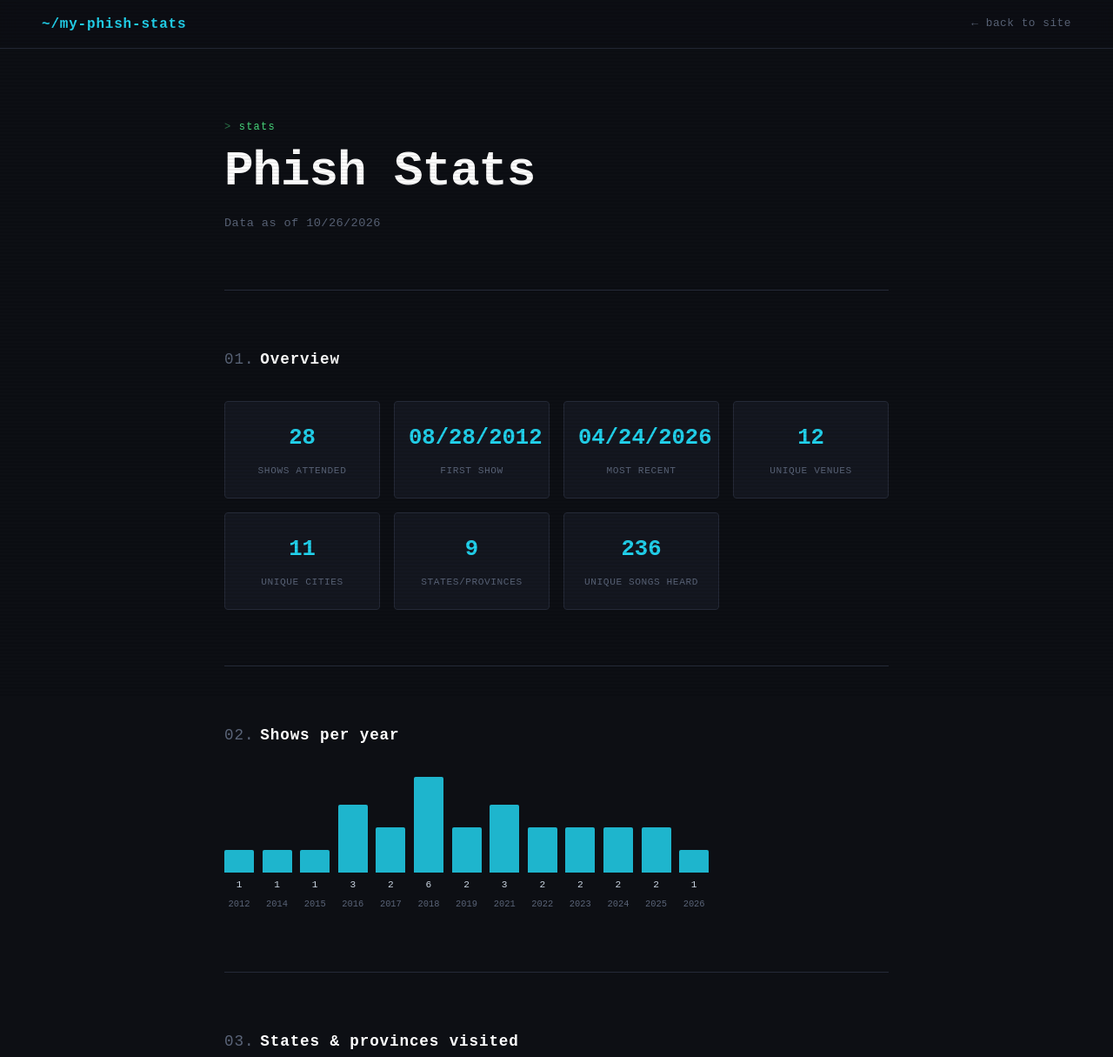
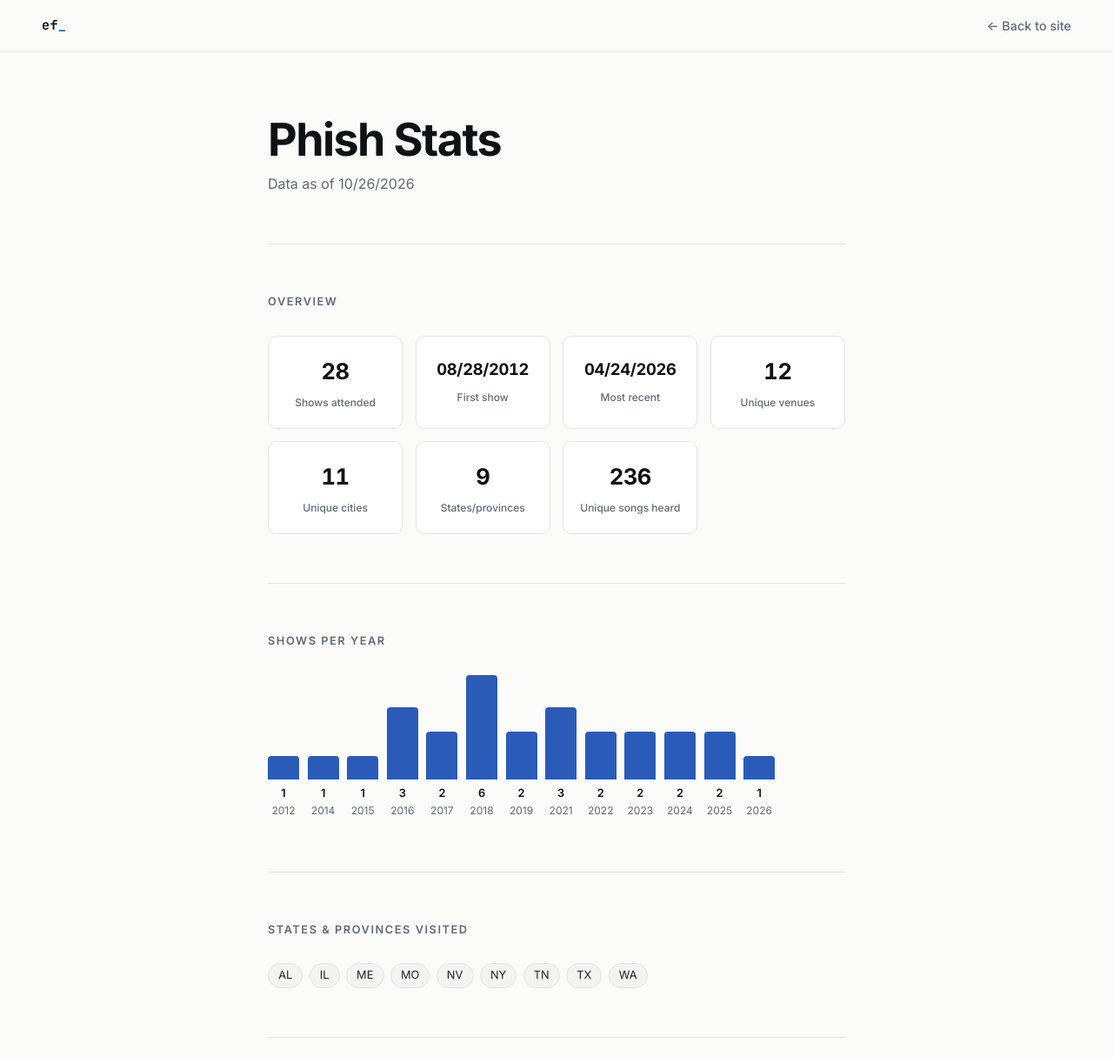
Before and after one commit to eric-d-ferguson/my-phish-stats, a website: page index.html in a window 1280 px wide. Shown: the top 1215 px of the page at 87% size. Drawn offline with Linux system fonts and the light colour scheme.

Commit message:
Restyle to match ericdferguson.com
- Replace terminal styling with Inter type and a single accent color
- Add automatic light/dark theme
- Add ef_ nav logo; point back link at ericdferguson.com
- Keep date stat values inside their cards
- Ignore IntelliJ project files

```diff
--- a/app.js
+++ b/app.js
@@ -51,8 +51,8 @@
 function renderStatGrid(stats) {
   const items = [
     ['Shows attended', stats.totalShows],
-    ['First show', fmtDate(stats.firstShow)],
-    ['Most recent', fmtDate(stats.lastShow)],
+    ['First show', fmtDate(stats.firstShow), 'date'],
+    ['Most recent', fmtDate(stats.lastShow), 'date'],
     ['Unique venues', stats.uniqueVenues],
     ['Unique cities', stats.uniqueCities],
     ['States/provinces', stats.uniqueStates.length],
@@ -60,9 +60,9 @@
   ];
 
   $('#stat-grid').innerHTML = items
-    .map(([label, value]) => `
+    .map(([label, value, kind]) => `
       <div class="stat-card">
-        <div class="stat-value">${value}</div>
+        <div class="stat-value${kind === 'date' ? ' stat-value--date' : ''}">${value}</div>
         <div class="stat-label">${label}</div>
       </div>
     `)
--- a/index.html
+++ b/index.html
@@ -3,48 +3,51 @@
 <head>
   <meta charset="UTF-8" />
   <meta name="viewport" content="width=device-width, initial-scale=1.0" />
-  <title>my phish stats</title>
+  <title>My Phish Stats</title>
   <meta name="description" content="Phish show attendance stats — shows, venues, cities/states, and songs — pulled from phish.net." />
+  <meta name="theme-color" content="#fbfbfa" media="(prefers-color-scheme: light)" />
+  <meta name="theme-color" content="#121417" media="(prefers-color-scheme: dark)" />
   <link rel="stylesheet" href="style.css" />
+  <link rel="preconnect" href="https://fonts.googleapis.com" />
+  <link rel="preconnect" href="https://fonts.gstatic.com" crossorigin />
+  <link href="https://fonts.googleapis.com/css2?family=Inter:wght@400;500;600;700&family=JetBrains+Mono:wght@700&display=swap" rel="stylesheet" />
 </head>
 <body>
-  <div class="scanlines"></div>
 
   <nav>
-    <span class="nav-logo">~/my-phish-stats</span>
-    <a href="https://eric-d-ferguson.github.io/" class="back-link">← back to site</a>
+    <a class="nav-logo" href="https://ericdferguson.com/" title="ericdferguson.com">ef<span>_</span></a>
+    <a href="https://ericdferguson.com/" class="back-link">← Back to site</a>
   </nav>
 
   <main>
     <section id="hero">
-      <p class="prompt">stats</p>
       <h1>Phish Stats</h1>
       <p class="tagline" id="generated-at">Loading…</p>
     </section>
 
     <section id="overview">
-      <h2><span class="section-prefix">01.</span>Overview</h2>
+      <h2>Overview</h2>
       <div class="stat-grid" id="stat-grid"></div>
     </section>
 
     <section id="years">
-      <h2><span class="section-prefix">02.</span>Shows per year</h2>
+      <h2>Shows per year</h2>
       <div class="year-chart" id="shows-per-year"></div>
     </section>
 
     <section id="places">
-      <h2><span class="section-prefix">03.</span>States &amp; provinces visited</h2>
+      <h2>States &amp; provinces visited</h2>
       <ul class="states-list" id="states-list"></ul>
     </section>
 
     <section id="songs">
-      <h2><span class="section-prefix">04.</span>Most played songs</h2>
+      <h2>Most played songs</h2>
       <div class="song-list" id="top-songs"></div>
     </section>
   </main>
 
   <footer>
-    data via <a href="https://phish.net/api" target="_blank" rel="noopener">phish.net API</a>
+    Data via <a href="https://phish.net/api" target="_blank" rel="noopener">phish.net API</a>
   </footer>
 
   <script src="app.js"></script>
--- a/style.css
+++ b/style.css
@@ -2,18 +2,34 @@
 *, *::before, *::after { box-sizing: border-box; margin: 0; padding: 0; }
 
 :root {
-  --bg:       #0d0f14;
-  --bg2:      #141720;
-  --bg3:      #1a1e2a;
-  --border:   #252a38;
-  --green:    #4ade80;
-  --cyan:     #22d3ee;
-  --text:     #c8d3e0;
-  --muted:    #5a6478;
-  --accent:   var(--cyan);
-  --font:     'JetBrains Mono', 'Fira Code', 'Cascadia Code', monospace;
-  --max:      860px;
-  --nav-h:    56px;
+  color-scheme: light dark;
+  --bg:       #fbfbfa;
+  --surface:  #ffffff;
+  --bg2:      #f3f3f1;
+  --border:   #e4e4e0;
+  --text:     #1f2328;
+  --heading:  #0f1215;
+  --muted:    #626a75;
+  --accent:   #2a5bb8;
+  --nav-bg:   rgba(251,251,250,.85);
+  --font:     'Inter', system-ui, -apple-system, 'Segoe UI', sans-serif;
+  --mono:     'JetBrains Mono', ui-monospace, monospace;
+  --max:      760px;
+  --nav-h:    60px;
+}
+
+@media (prefers-color-scheme: dark) {
+  :root {
+    --bg:      #121417;
+    --surface: #1a1d21;
+    --bg2:     #1a1d21;
+    --border:  #2a2e34;
+    --text:    #d9dde3;
+    --heading: #f4f5f7;
+    --muted:   #9199a4;
+    --accent:  #84a9f0;
+    --nav-bg:  rgba(18,20,23,.85);
+  }
 }
 
 html { scroll-behavior: smooth; }
@@ -22,29 +38,16 @@
   background: var(--bg);
   color: var(--text);
   font-family: var(--font);
-  font-size: 14px;
-  line-height: 1.75;
+  font-size: 16px;
+  line-height: 1.6;
   min-height: 100vh;
-}
-
-.scanlines {
-  pointer-events: none;
-  position: fixed;
-  inset: 0;
-  z-index: 100;
-  background: repeating-linear-gradient(
-    to bottom,
-    transparent,
-    transparent 2px,
-    rgba(0,0,0,.08) 2px,
-    rgba(0,0,0,.08) 4px
-  );
+  -webkit-font-smoothing: antialiased;
 }
 
 ::selection { background: var(--accent); color: var(--bg); }
 
-a { color: var(--accent); text-decoration: none; transition: opacity .15s; }
-a:hover { opacity: .75; }
+a { color: var(--accent); text-decoration: none; transition: color .15s, opacity .15s; }
+a:hover { opacity: .8; }
 
 /* ── Nav ── */
 nav {
@@ -56,24 +59,27 @@
   align-items: center;
   justify-content: space-between;
   padding: 0 clamp(1.25rem, 5vw, 3rem);
-  background: rgba(13,15,20,.85);
+  background: var(--nav-bg);
   backdrop-filter: blur(10px);
+  -webkit-backdrop-filter: blur(10px);
   border-bottom: 1px solid var(--border);
 }
 
 .nav-logo {
-  font-size: 1rem;
+  font-family: var(--mono);
+  font-size: .95rem;
   font-weight: 700;
-  color: var(--accent);
-  letter-spacing: .05em;
+  color: var(--heading);
+  letter-spacing: .02em;
 }
+.nav-logo span { color: var(--accent); }
 
 .back-link {
   color: var(--muted);
-  font-size: .8rem;
-  letter-spacing: .04em;
+  font-size: .9rem;
+  font-weight: 500;
 }
-.back-link:hover { color: var(--accent); opacity: 1; }
+.back-link:hover { color: var(--heading); opacity: 1; }
 
 /* ── Main layout ── */
 main {
@@ -83,48 +89,34 @@
 }
 
 section {
-  padding: 4rem 0;
+  padding: 3.5rem 0;
   border-bottom: 1px solid var(--border);
 }
 section:last-child { border-bottom: none; }
 
-#hero { padding-top: 5rem; }
-
-.prompt {
-  font-size: .75rem;
-  color: var(--green);
-  margin-bottom: .5rem;
-  letter-spacing: .1em;
-}
-.prompt::before { content: '> '; opacity: .5; }
+#hero { padding-top: 4.5rem; }
 
 #hero h1 {
-  font-size: clamp(2rem, 6vw, 3.5rem);
+  font-size: clamp(2.2rem, 6vw, 3.25rem);
   font-weight: 700;
-  color: #fff;
-  letter-spacing: -.02em;
-  line-height: 1.15;
-  margin-bottom: 1rem;
+  color: var(--heading);
+  letter-spacing: -.03em;
+  line-height: 1.1;
+  margin-bottom: .6rem;
 }
 
 .tagline {
-  font-size: .85rem;
+  font-size: 1rem;
   color: var(--muted);
-  letter-spacing: .03em;
 }
 
 h2 {
-  font-size: 1.1rem;
-  font-weight: 700;
-  color: #fff;
-  letter-spacing: .05em;
-  margin-bottom: 2rem;
-}
-
-.section-prefix {
+  font-size: .8rem;
+  font-weight: 600;
   color: var(--muted);
-  margin-right: .4em;
-  font-weight: 400;
+  text-transform: uppercase;
+  letter-spacing: .12em;
+  margin-bottom: 1.75rem;
 }
 
 .muted { color: var(--muted); }
@@ -133,13 +125,13 @@
 .stat-grid {
   display: grid;
   grid-template-columns: repeat(auto-fill, minmax(150px, 1fr));
-  gap: 1rem;
+  gap: .9rem;
 }
 
 .stat-card {
-  background: var(--bg2);
+  background: var(--surface);
   border: 1px solid var(--border);
-  border-radius: 4px;
+  border-radius: 10px;
   padding: 1.25rem 1rem;
   text-align: center;
 }
@@ -147,15 +139,22 @@
 .stat-value {
   font-size: 1.6rem;
   font-weight: 700;
-  color: var(--accent);
+  color: var(--heading);
+  letter-spacing: -.02em;
+  font-variant-numeric: tabular-nums;
+}
+
+/* Dates are wider than counts; keep them inside the card at any grid width */
+.stat-value--date {
+  font-size: 1.15rem;
+  line-height: 2.2rem;
 }
 
 .stat-label {
-  margin-top: .35rem;
-  font-size: .7rem;
+  margin-top: .3rem;
+  font-size: .75rem;
+  font-weight: 500;
   color: var(--muted);
-  letter-spacing: .05em;
-  text-transform: uppercase;
 }
 
 /* ── Shows per year chart ── */
@@ -163,7 +162,7 @@
   display: flex;
   align-items: flex-end;
   gap: .6rem;
-  height: 160px;
+  height: 170px;
   overflow-x: auto;
   padding-bottom: .25rem;
 }
@@ -173,7 +172,7 @@
   flex-direction: column;
   align-items: center;
   justify-content: flex-end;
-  min-width: 34px;
+  min-width: 36px;
   height: 100%;
 }
 
@@ -181,45 +180,43 @@
   width: 100%;
   min-height: 2px;
   background: var(--accent);
-  border-radius: 2px 2px 0 0;
-  opacity: .85;
+  border-radius: 4px 4px 0 0;
 }
 
 .year-count {
-  font-size: .7rem;
-  color: var(--text);
+  font-size: .8rem;
+  font-weight: 600;
+  color: var(--heading);
   margin-top: .35rem;
 }
 
 .year-label {
-  font-size: .65rem;
+  font-size: .75rem;
   color: var(--muted);
-  margin-top: .15rem;
 }
 
 /* ── States list ── */
 .states-list {
   display: flex;
   flex-wrap: wrap;
-  gap: .4rem;
+  gap: .45rem;
   list-style: none;
 }
 
 .states-list li {
-  padding: .2rem .65rem;
-  background: var(--bg3);
+  padding: .2rem .7rem;
+  background: var(--bg2);
   border: 1px solid var(--border);
-  border-radius: 2px;
-  font-size: .75rem;
-  color: var(--cyan);
-  letter-spacing: .04em;
+  border-radius: 999px;
+  font-size: .8rem;
+  color: var(--text);
 }
 
 /* ── Song list ── */
 .song-list {
   display: flex;
   flex-direction: column;
-  gap: .55rem;
+  gap: .6rem;
 }
 
 .song-row {
@@ -227,7 +224,7 @@
   grid-template-columns: minmax(0, 1fr) minmax(80px, 3fr) 2.5ch;
   align-items: center;
   gap: .75rem;
-  font-size: .8rem;
+  font-size: .9rem;
 }
 
 .song-name {
@@ -238,30 +235,31 @@
 }
 
 .song-bar-track {
-  background: var(--bg3);
-  border-radius: 2px;
-  height: 6px;
+  background: var(--bg2);
+  border-radius: 999px;
+  height: 8px;
   overflow: hidden;
 }
 
 .song-bar {
   height: 100%;
-  background: var(--green);
+  background: var(--accent);
+  border-radius: 999px;
 }
 
 .song-count {
   color: var(--muted);
   text-align: right;
+  font-variant-numeric: tabular-nums;
 }
 
 /* ── Footer ── */
 footer {
   max-width: var(--max);
   margin: 0 auto;
-  padding: 2rem clamp(1.25rem, 5vw, 3rem);
-  font-size: .7rem;
+  padding: 2rem clamp(1.25rem, 5vw, 3rem) 3rem;
+  font-size: .8rem;
   color: var(--muted);
-  letter-spacing: .06em;
 }
 
 @media (max-width: 600px) {
```
Also changed, not shown: 1 other file.
